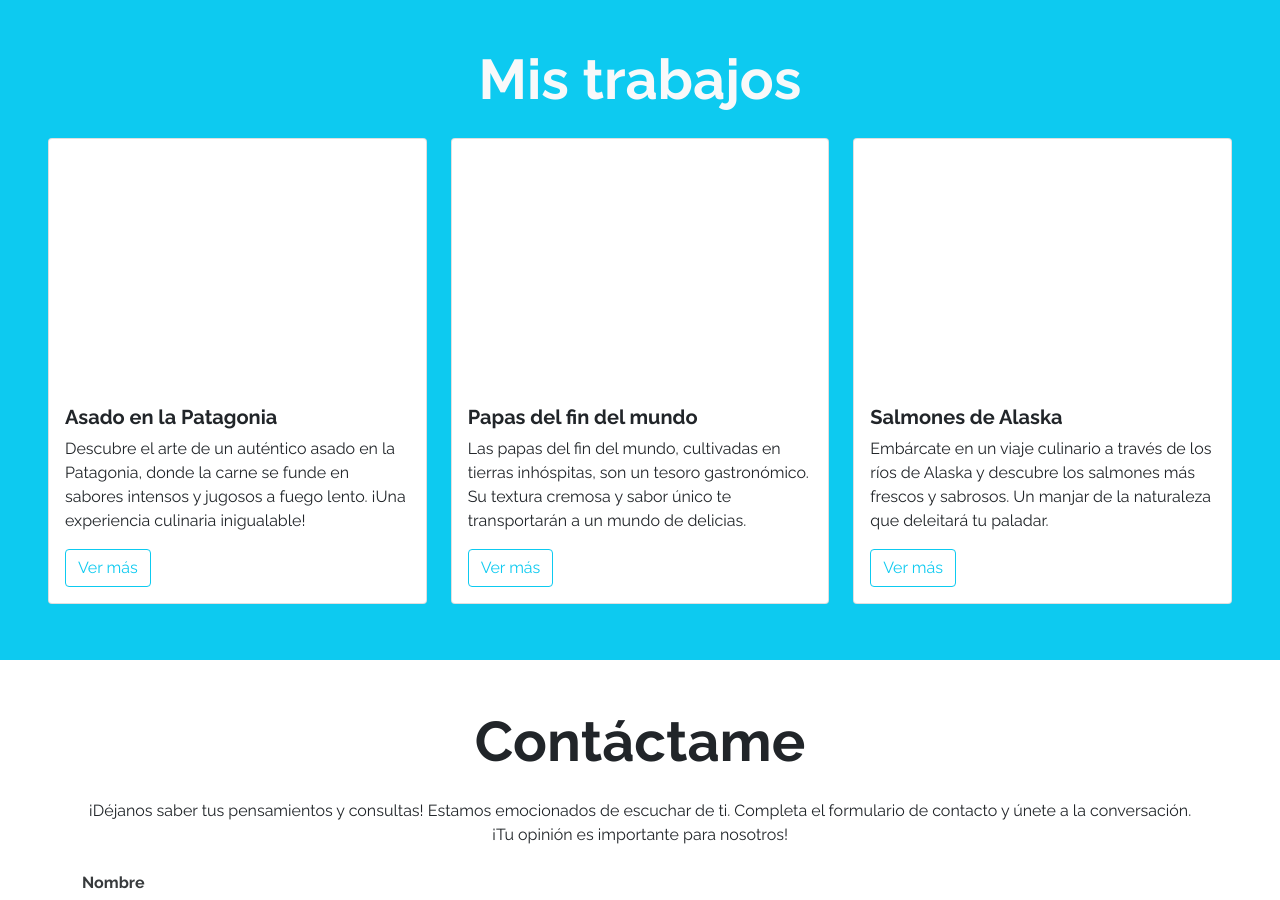
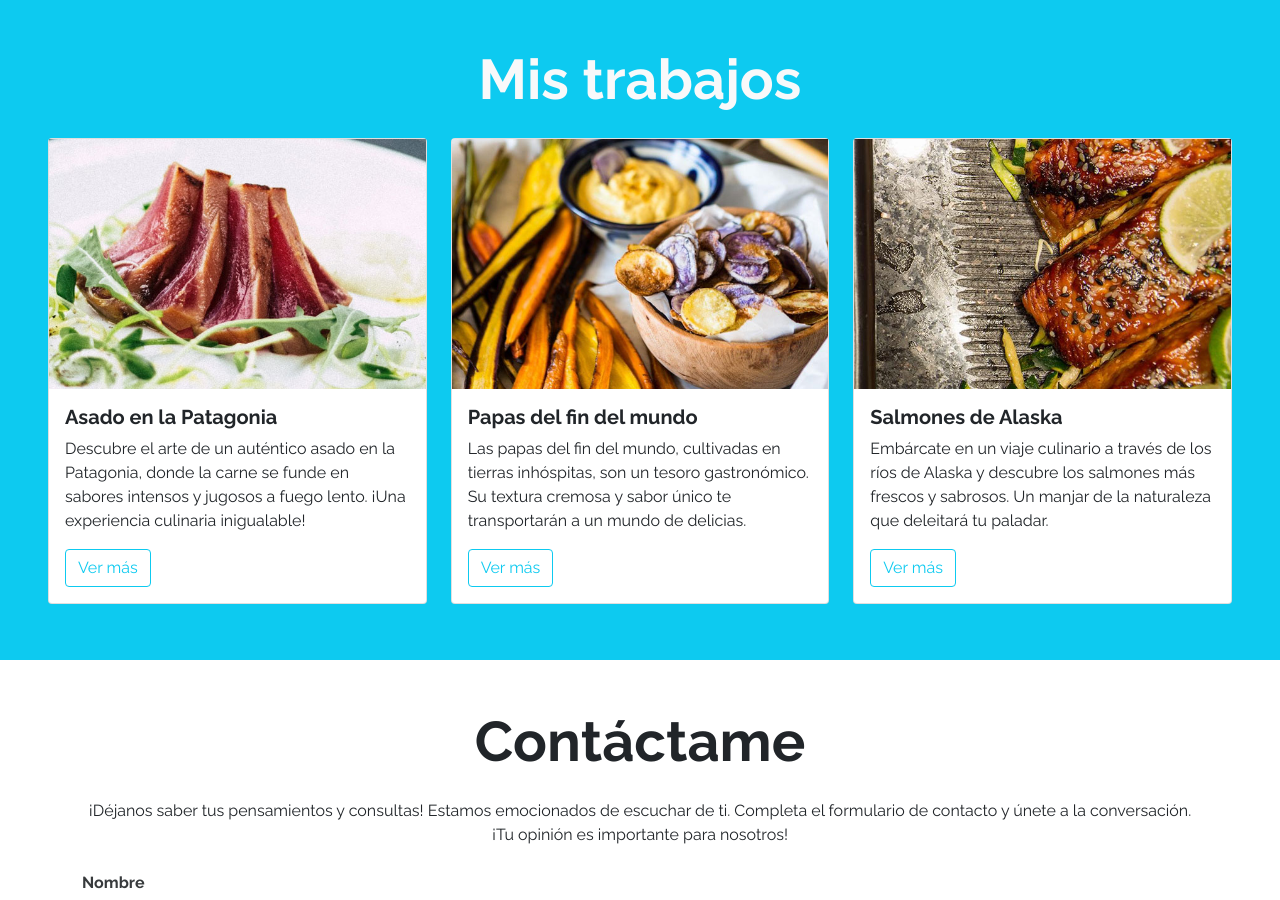
Before and after one commit to amuozprez/desafiolatam-cv, a plain HTML site: page git.html in a window 1280 px wide. Shown: the part 1720-2620 px from the top of the page. Drawn offline with nearby package versions, Linux system fonts and the light colour scheme; the site is published under a folder, as on GitHub Pages, so addresses that start at the root find nothing.

```diff
--- a/git.html
+++ b/git.html
@@ -116,7 +116,7 @@
         <div class="row">
             <div class="col-12 col-sm-4 py-2">
                 <div class="card">
-                    <div class="image-top" style="background-image: url(/assets/images/card-1.jpg)"></div>
+                    <div class="image-top" style="background-image: url(./assets/images/card-1.jpg)"></div>
                     <div class="card-body">
                         <h5 class="card-title fw-bold">Asado en la Patagonia</h5>
                         <p class="card-text">
@@ -130,7 +130,7 @@
             </div>
             <div class="col-12 col-sm-4 py-2">
                 <div class="card">
-                    <div class="image-top" style="background-image: url(/assets/images/card-2.jpg)"></div>
+                    <div class="image-top" style="background-image: url(./assets/images/card-2.jpg)"></div>
                     <div class="card-body">
                         <h5 class="card-title fw-bold">Papas del fin del mundo</h5>
                         <p class="card-text">
@@ -144,7 +144,7 @@
             </div>
             <div class="col-12 col-sm-4 py-2">
                 <div class="card">
-                    <div class="image-top" style="background-image: url(/assets/images/card-3.jpg)"></div>
+                    <div class="image-top" style="background-image: url(./assets/images/card-3.jpg)"></div>
                     <div class="card-body">
                         <h5 class="card-title fw-bold">Salmones de Alaska</h5>
                         <p class="card-text">
```
